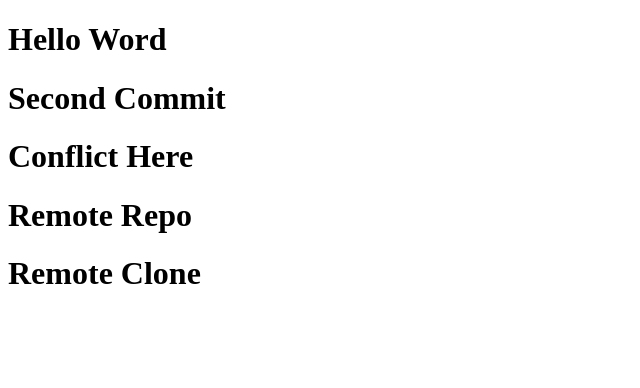
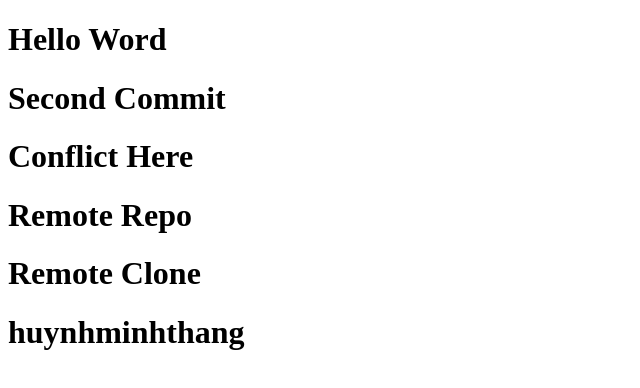
Before and after one commit to HuynhMinhThang/Github_vn, a plain HTML site: page index.html in a window 1280 px wide. Shown: the whole page, without its empty margins (0-640 px from the left). Drawn offline with Linux system fonts and the light colour scheme.

Commit message:
huynhminhthang

```diff
--- a/index.html
+++ b/index.html
@@ -11,5 +11,6 @@
     <h1>Conflict Here </h1>
     <h1> Remote Repo</h1>
     <h1>Remote Clone</h1>
+    <h1>huynhminhthang</h1>
 </body>
 </html>
```
